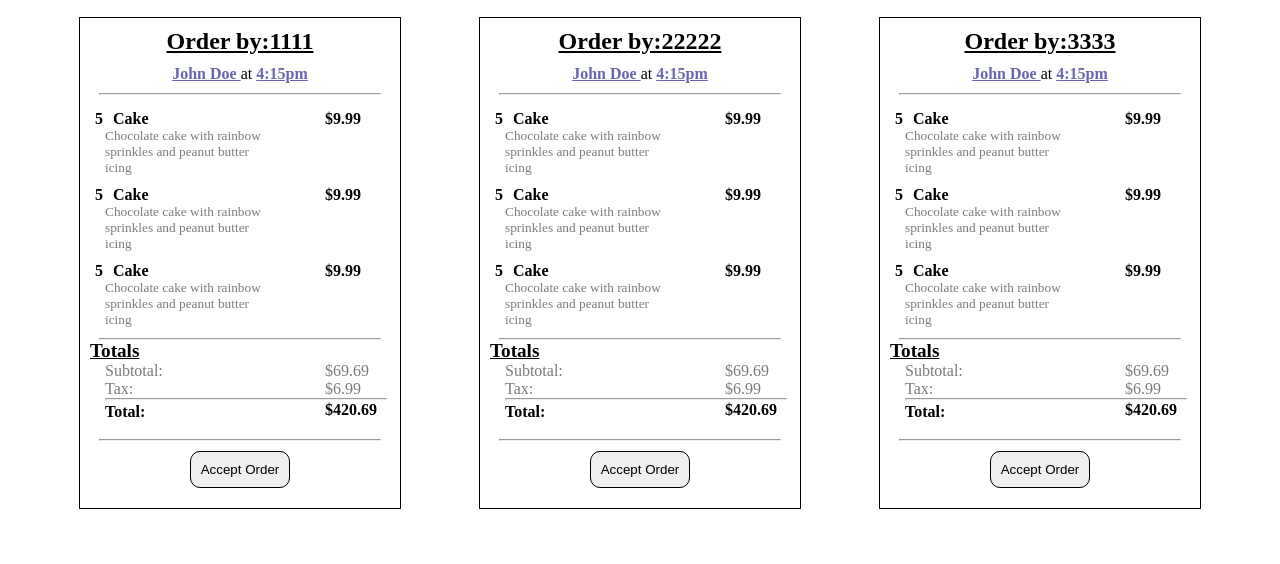
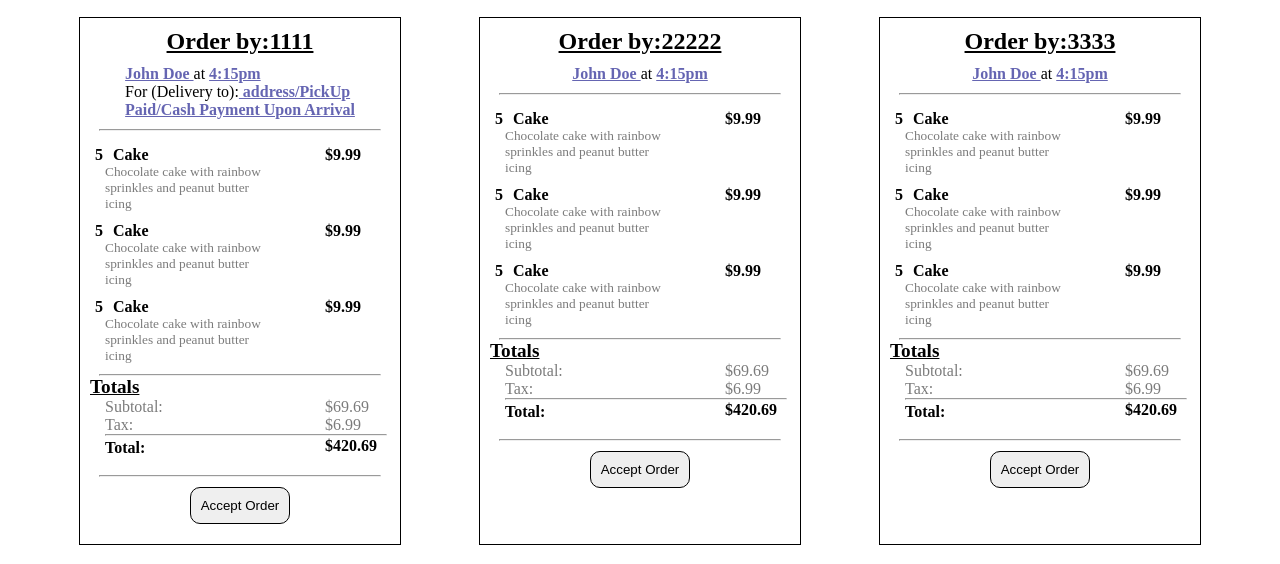
Before and after one commit to Emanthegoat/FinalCSET120, a plain HTML site: page Incoming_Orders.html in a window 1280 px wide. Shown: the part 236-800 px from the top of the page. Drawn offline with Linux system fonts and the light colour scheme.

Commit message:
fixed html of incoming orders

```diff
--- a/Incoming_Orders.html
+++ b/Incoming_Orders.html
@@ -26,7 +26,7 @@
 <div class="incoming-orders-grid orders-grid">
     <div class="incoming-order">
         <h2 class="incoming-order-title">Order by:1111</h2>
-        <div class="incoming-order-info"><p class="incoming-order-name">John Doe </p> at <p class="incoming-order-time">4:15pm</p></div>
+        <div class="incoming-order-info"><p class="incoming-order-name">John Doe </p> at <p class="incoming-order-time">4:15pm</p><br> For (Delivery to):<p class="incoming-order-name"> address/PickUp</p><br><p class="incoming-order-time">Paid/Cash Payment Upon Arrival</p></div>
         <hr>
         <div class="order-items-section">
             <div class="order-item">
```
Also changed, not shown: Templates.html (+1 -1 lines), store.js (line endings or trailing spaces).
